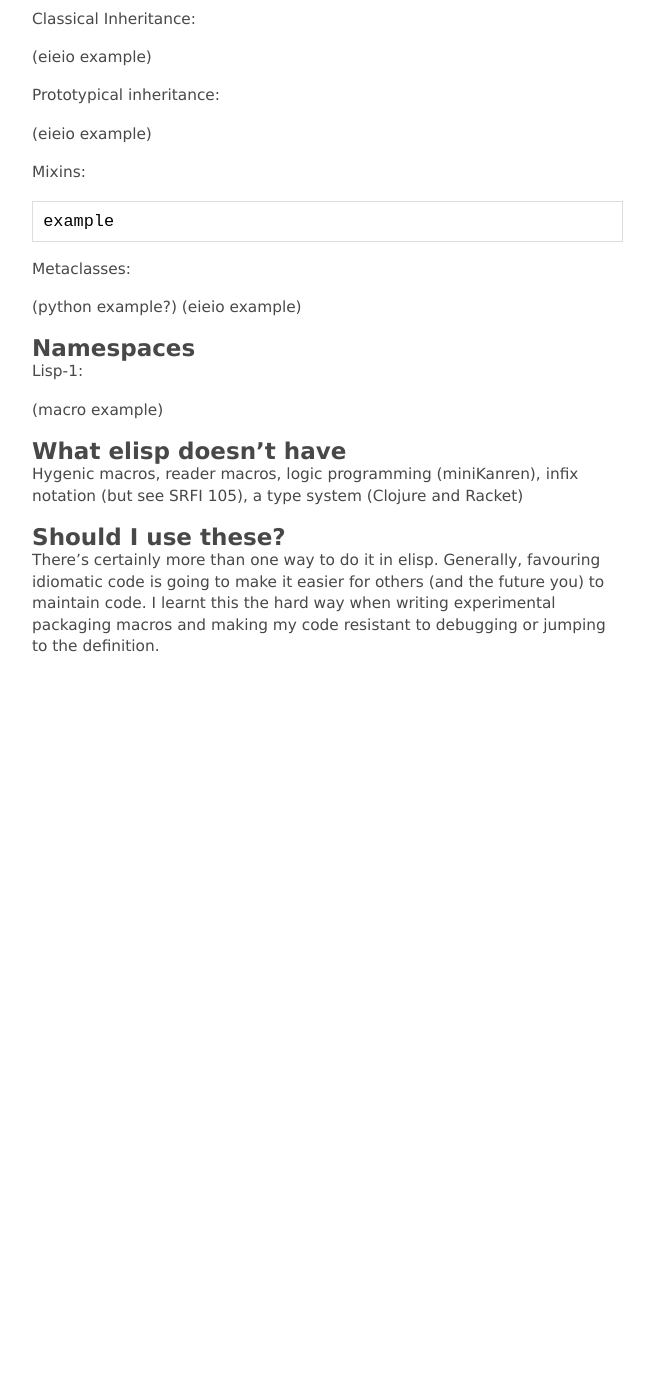
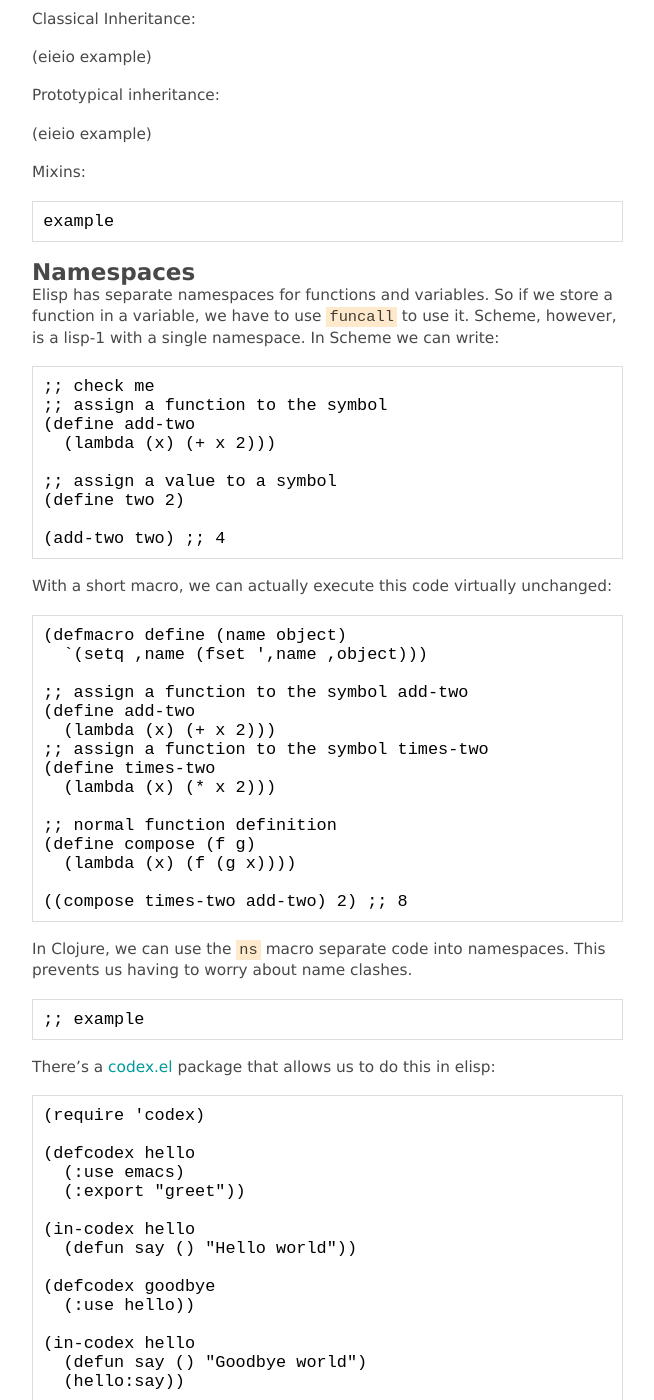
Before and after one commit to Wilfred/wilfred.github.com, a Jekyll site: the page built from _posts/2013-05-09-multi-paradigm-elisp.markdown, in a window 1280 px wide and 1400 px high, scrolled down 5077 px. Shown: the whole window, without its empty margins (439-1093 px from the left). Built offline with Jekyll 4.4.1, drawn with Linux system fonts in a browser that asks for light colours; before the commit the page ends 5790 px from its top, so only the background shows below that; some of the changed text lies outside the part shown.

Commit message:
expanding text, rewriting conclusion

```diff
--- a/_posts/2013-05-09-multi-paradigm-elisp.markdown
+++ b/_posts/2013-05-09-multi-paradigm-elisp.markdown
@@ -247,26 +247,94 @@
 
     example
 
-Metaclasses:
-
-(python example?)
-(eieio example)
-
 ### Namespaces
 
-Lisp-1:
+Elisp has separate namespaces for functions and variables. So if we
+store a function in a variable, we have to use `funcall` to use
+it. Scheme, however, is a lisp-1 with a single namespace. In Scheme we
+can write:
 
-(macro example)
+    ;; check me
+    ;; assign a function to the symbol
+    (define add-two
+      (lambda (x) (+ x 2)))
+
+    ;; assign a value to a symbol
+    (define two 2)
+
+    (add-two two) ;; 4
+
+With a short macro, we can actually execute this code virtually
+unchanged:
+
+    (defmacro define (name object)
+      `(setq ,name (fset ',name ,object)))
+
+    ;; assign a function to the symbol add-two
+    (define add-two
+      (lambda (x) (+ x 2)))
+    ;; assign a function to the symbol times-two
+    (define times-two
+      (lambda (x) (* x 2)))
+
+    ;; normal function definition
+    (define compose (f g)
+      (lambda (x) (f (g x))))
+
+    ((compose times-two add-two) 2) ;; 8
+
+In Clojure, we can use the `ns` macro separate code into
+namespaces. This prevents us having to worry about name clashes.
+
+    ;; example
+
+There's a [codex.el](https://github.com/sigma/codex) package that
+allows us to do this in elisp:
+
+    (require 'codex)
+
+    (defcodex hello
+      (:use emacs)
+      (:export "greet"))
+
+    (in-codex hello
+      (defun say () "Hello world"))
+
+    (defcodex goodbye
+      (:use hello))
+
+    (in-codex hello
+      (defun say () "Goodbye world")
+      (hello:say))
 
 ### What elisp doesn't have
 
-Hygenic macros, reader macros, logic programming (miniKanren), infix notation (but
+A proper package system, hygenic macros, reader macros, logic programming (miniKanren), infix notation (but
 see SRFI 105), a type system (Clojure and Racket)
 
 ### Should I use these?
 
-There's certainly more than one way to do it in elisp. Generally,
-favouring idiomatic code is going to make it easier for others (and
-the future you) to maintain code. I learnt this the hard way when
-writing experimental packaging macros and making my code resistant to
-debugging or jumping to the definition.
+Elisp can't do everything. There are some languages features that
+simply can't be implemented by the users. For example, reader macros:
+
+    ;; example
+
+Then there are language features that haven't been implemented yet,
+such as metaclasses
+([implemented in CLOS](http://www.lispworks.com/documentation/HyperSpec/Body/07_.htm)),
+hygenic macros
+([implemented in Common Lisp](http://www.p-cos.net/documents/hygiene.pdf)),
+logic programming
+([implemented in Clojure](https://github.com/clojure/core.logic)) or a
+type system
+([implemented in Scheme](http://docs.racket-lang.org/ts-guide/)). For
+the features I have demonstrated, some examples are very carefully
+chosen to . For example, the `define` macro still won't allow you to
+write `((foo) bar)`, it's a syntax error. Other examples are
+impractical (codex.el make edebug unusable) or simply not idiomatic
+and you'll find it very hard to get contributors.
+
+All that aside, elisp is an immensely flexible, deeply hackable
+language. Not only is it the fastest language to be productive in
+(fixme: link), it also provides a whole zoo of language features, providing
+an elegant way of expressing virtually any program.
```
